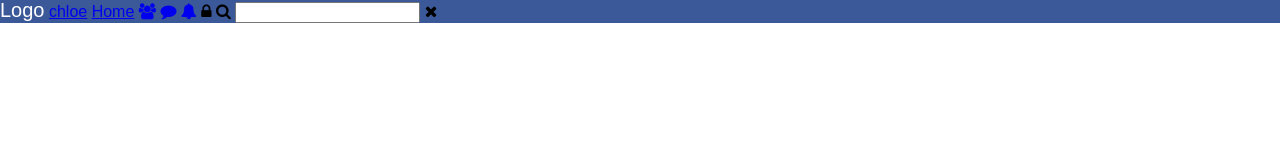
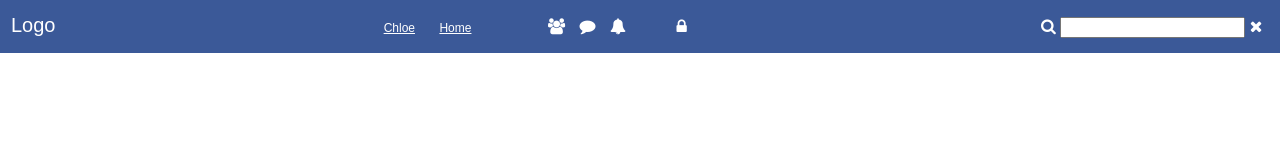
Before and after one commit to NHLopez/Coding-Phase, a plain HTML site: page Learn HTML and CSS by Building a Cool Social Network/img/index.html in a window 1280 px wide. Drawn offline with Linux system fonts and the light colour scheme.

Commit message:
Styling the header part 2

```diff
--- a/Learn HTML and CSS by Building a Cool Social Network/css/main.css
+++ b/Learn HTML and CSS by Building a Cool Social Network/css/main.css
@@ -1,38 +1,75 @@
+* {
+	box-sizing: border-box;
+}
 html {
 	font-family: sans-serif;
 }
 header {
 	background: #3b5998;
+	padding: 15px;
+}
+header a {
+	color: white;
+	text-decoration: inline;
+	font-size: 12px;
+	font-weight: 300;
+}
+header .fa {
+	color: white;
+	font-size: 16px;
 }
 header .logo-area {
-	color: white;
 	display: inline-block;
+	width: 20%;
+	margin-left: -4px;
+
 }
 header .logo-area a {
-	color: white;
 	text-decoration: none;
 	font-size: 20px;
+	width: 20%;
 }
 header .menu {
 	display: inline-block;
+	width: 20%;
+	margin-left: -4px;
+	border-right: 1px rgba(255, 255, 255, .3);
+	text-align: right;
+	padding-right: 20px;
 }
 header .menu ul li {
 	display: inline-block;
 }
+header .menu ul li a {
+	margin-right: 20px;
+}
 header .icon-links {
 	display: inline-block;
+	width: 20%;
+	margin-left: -4px;
+	padding-left: 20px;
 }
 header .icon-links ul li {
 	display: inline-block;
+	margin-right: 10px;
 }
 header .icon-links .quick-options {
 	display: inline-block;
+	margin-left: -4px;
+	padding-left: 20px;
+	padding-right: 20px;
+	border-right: 1px rgba(255, 255, 255, .3);
 }
 header .icon-links .privacy {
 	display: inline-block;
+	margin-left: -4px;
+	padding-left: 20px;
 }
 header .search-area {
 	display: inline-block;
+	width: 40%;
+	margin-left: -4px;
+	text-align: right;
 }
 header .search-area ul li {
 	display: inline-block;
--- a/Learn HTML and CSS by Building a Cool Social Network/img/index.html
+++ b/Learn HTML and CSS by Building a Cool Social Network/img/index.html
@@ -18,7 +18,7 @@
                 <ul>
                     <li>
                         <a href="chloe.html">
-                            chloe
+                            Chloe
                         </a>
                     </li>
                     <li>
```
